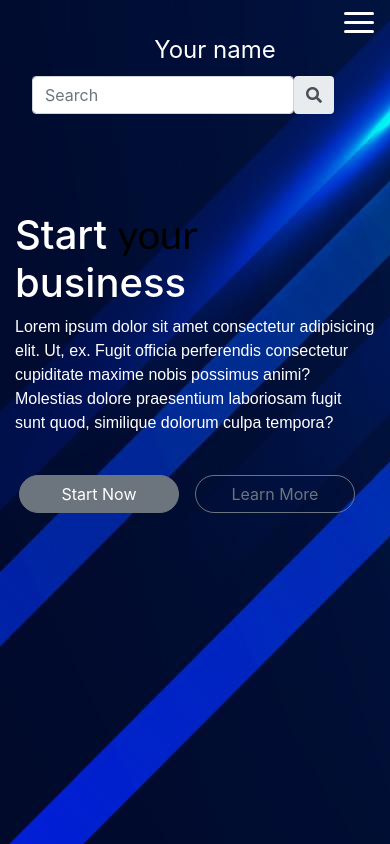
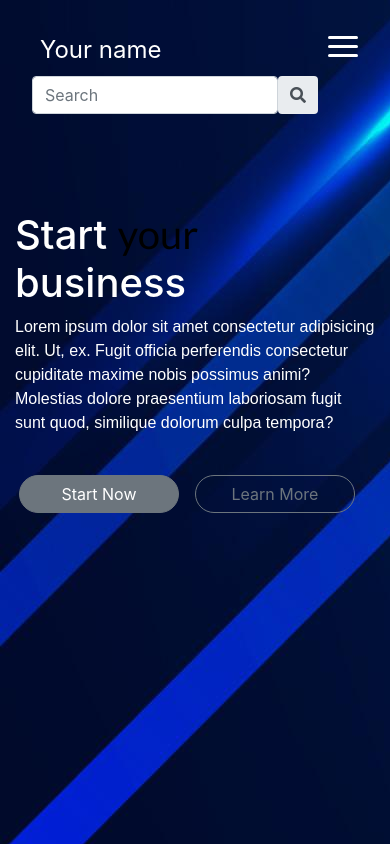
Before and after one commit to niyalimukherjee/template, a plain HTML site: page index.html in a window 390 px wide. Both pictures are taken after a click on the link 359 px from the left and 22 px from the top of the page. Drawn offline with nearby package versions, Linux system fonts and the light colour scheme; a web font is replaced by a local one.

Commit message:
third commit

```diff
--- a/index.html
+++ b/index.html
@@ -15,9 +15,9 @@
     <link href="https://fonts.googleapis.com/css2?family=Cantarell:wght@400;700&family=Lato:wght@300;400;700&family=Montserrat:wght@500&family=Poppins:wght@400;500;600;700&family=Ubuntu:wght@400;500;700&family=Yuji+Hentaigana+Akari&display=swap" rel="stylesheet">
 
 </head>
-<body>
+<body class="bg">
     <nav class="navbar">
-        <div class="brand-title">Your name</div>
+        <div class="brand-title" id=" navbarbrand">Your name</div>
         <a href="#" class="toggle-button">
             <span class="bar"></span>
             <span class="bar"></span>
@@ -36,7 +36,7 @@
             </ul>
         </div>
     </nav>
-    <body class="bg">
+
         <div class="container">
             <h1>Start <span> your</span> business</h1>
             <p >Lorem ipsum dolor sit amet consectetur adipisicing elit. Ut, ex. Fugit officia perferendis consectetur cupiditate maxime nobis possimus animi? Molestias dolore praesentium laboriosam fugit sunt quod, similique dolorum culpa tempora?</p>
@@ -45,7 +45,7 @@
                 <a href="#"><button type="button" class=" button1 btn btn-outline-secondary" id="button2">Learn More</button></a>
             </div>
         </div>
-    </body>
+
 
 </body>
 <script src="app.js"></script>
--- a/style.css
+++ b/style.css
@@ -11,14 +11,14 @@ body{
     display: flex;
     justify-content: space-between;
     align-items: center;
-    background-image: url("bg_image.jpg");
-    background-repeat: no-repeat;
+    /* background-image: url("bg_image.jpg");
+    background-repeat: no-repeat; */
     color: white;
 }
 .brand-title{
     font-size: 1.5rem;
-    margin-top: 1.5rem;
-    margin-left: 2.5rem;
+    /* margin-top: 1.5rem; */
+    margin-left: 1.5rem;
 
 }
 .navbar-links ul{
@@ -67,6 +67,10 @@ body{
     justify-content: center;
     margin-top: 5rem;
 }
+nav.navbar{
+    margin-top: 1.5rem;
+    margin-right: 1rem;
+}
 .bg{
     background-image: url("bg_image.jpg") ;
     background-repeat: no-repeat;
@@ -93,8 +97,11 @@ h1 span{
             display: none;
             width: 100%;
         }
+        .navbar-links{
+            justify-content: flex-start;
+        }
         .navbar{
-            flex-direction: column;
+            /* flex-direction: column; */
             align-items: flex-start;
         }
         .navbar-links ul{
@@ -128,4 +135,9 @@ h1 span{
             align-items: flex-start;
             display: block;
         }
+        .navbarbrand{
+             display: flex;
+
+              justify-content: flex-start;
+        }
 }
```
